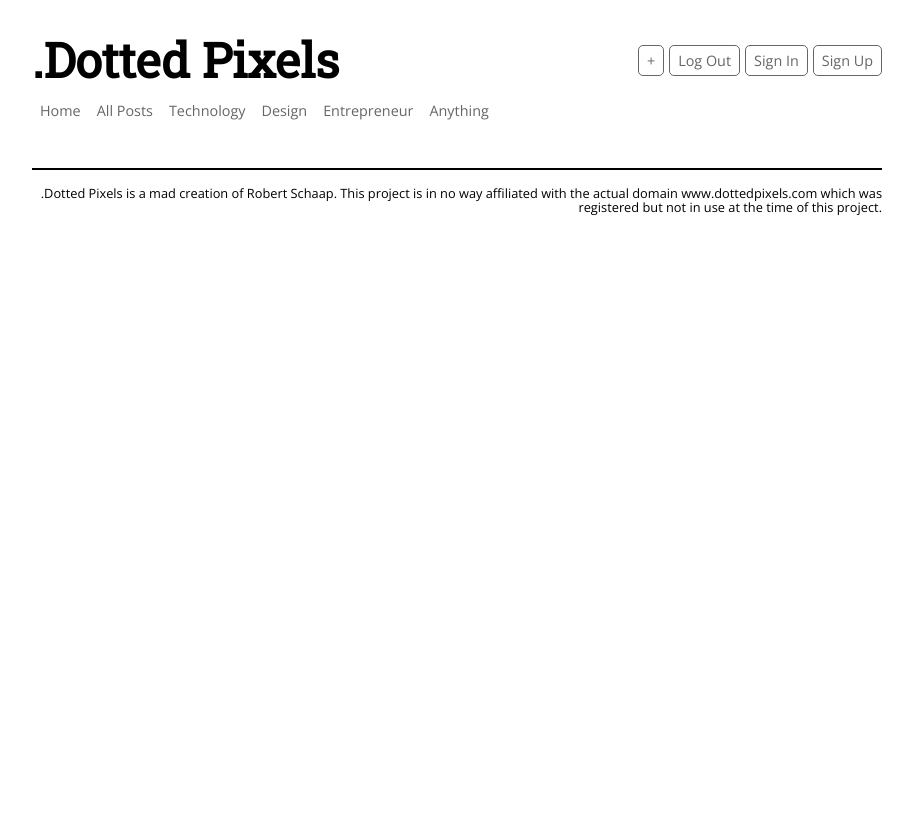
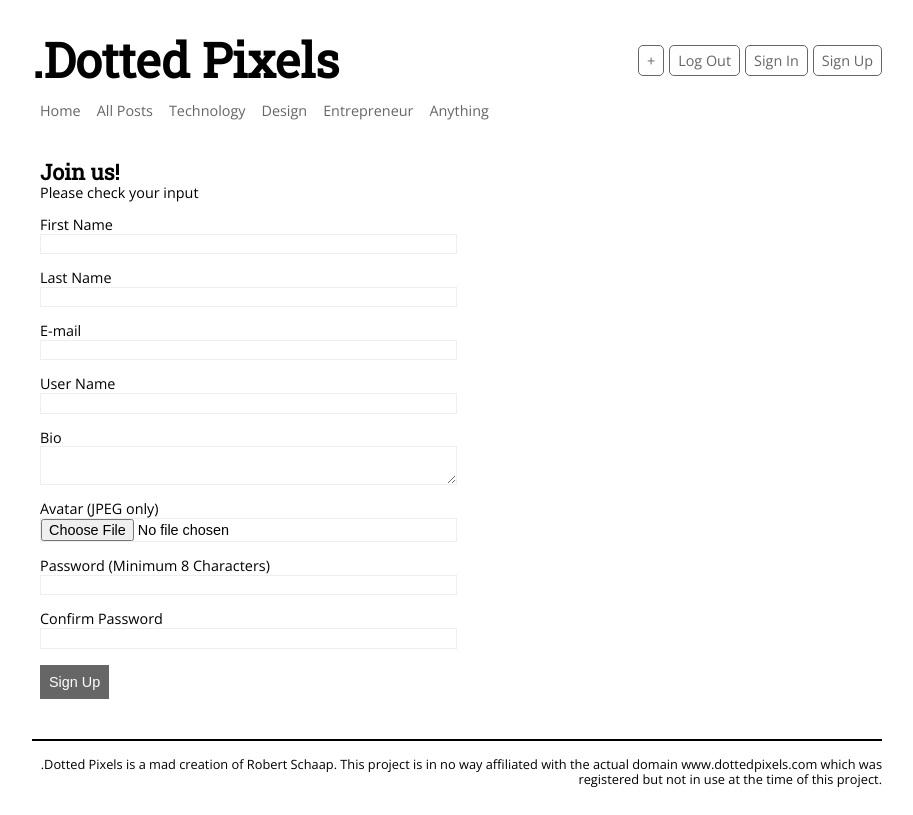
Before and after one commit to robertschaap/blogapplication_mern, a React app: page /users/new in a window 1280 px wide. Shown: the whole page, without its empty margins (183-1096 px from the left). Built offline with nearby package versions, Linux system fonts and the light colour scheme.

Commit message:
Fix on new users route

```diff
--- a/src/containers/App.js
+++ b/src/containers/App.js
@@ -21,7 +21,7 @@ class App extends Component {
             <Route path="/posts/:id(\d+)" component={PostsOne}  />
             <Route path="/posts/:category(\D+)" component={PostsAll}  />
 
-            <Route exact path="/users" component={UsersNew}  />
+            <Route exact path="/users/new" component={UsersNew}  />
           </Switch>
         </Layout>
       </BrowserRouter>
--- a/src/containers/UsersNew.js
+++ b/src/containers/UsersNew.js
@@ -1,7 +1,7 @@
 import React, { Component } from "react";
 import SignupForm from "../components/SignupForm";
 
-class PostsNew extends Component {
+class UsersNew extends Component {
   render() {
     return (
       <main>
@@ -11,4 +11,4 @@ class PostsNew extends Component {
   }
 }
 
-export default PostsNew;
+export default UsersNew;
```
